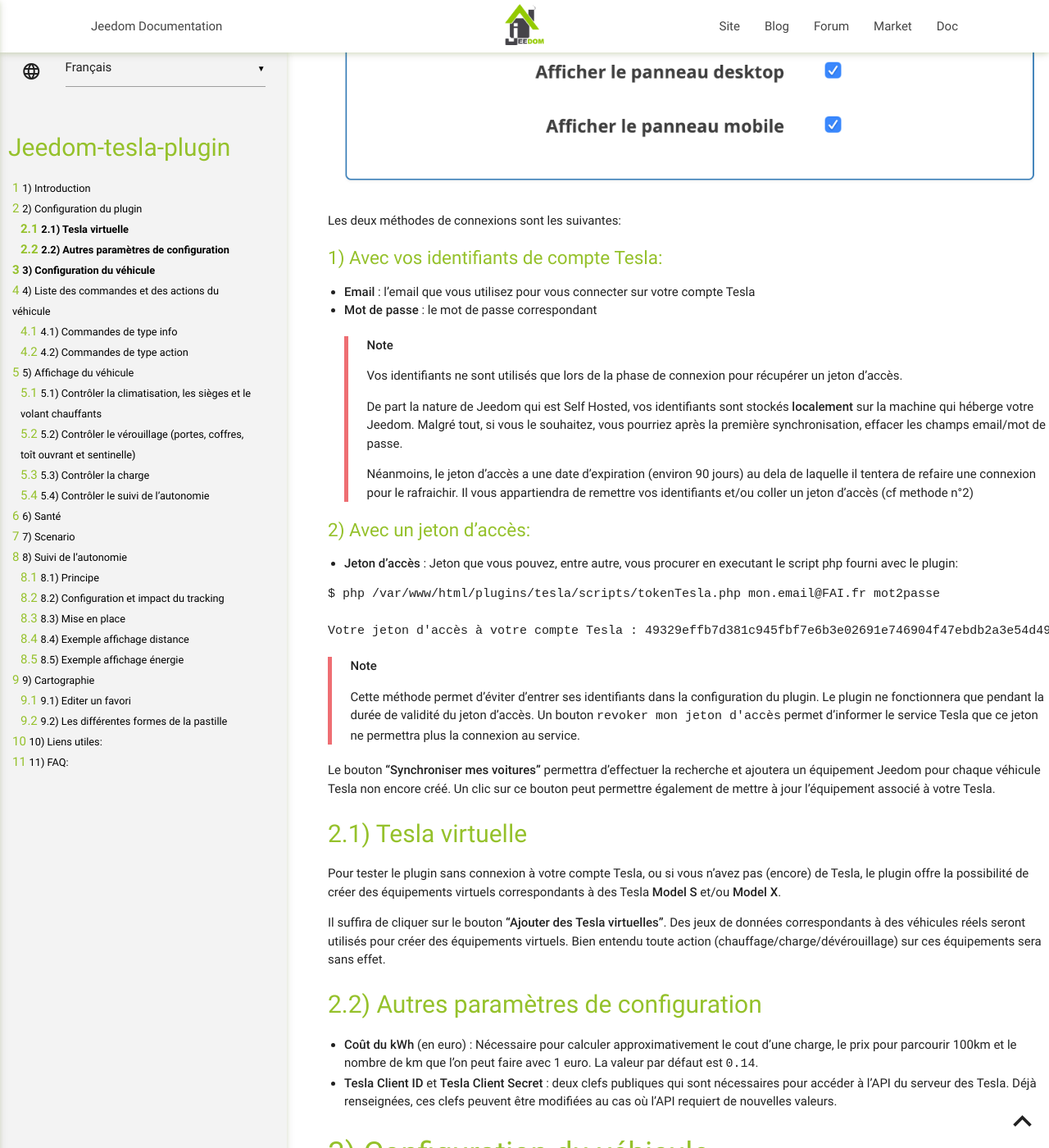
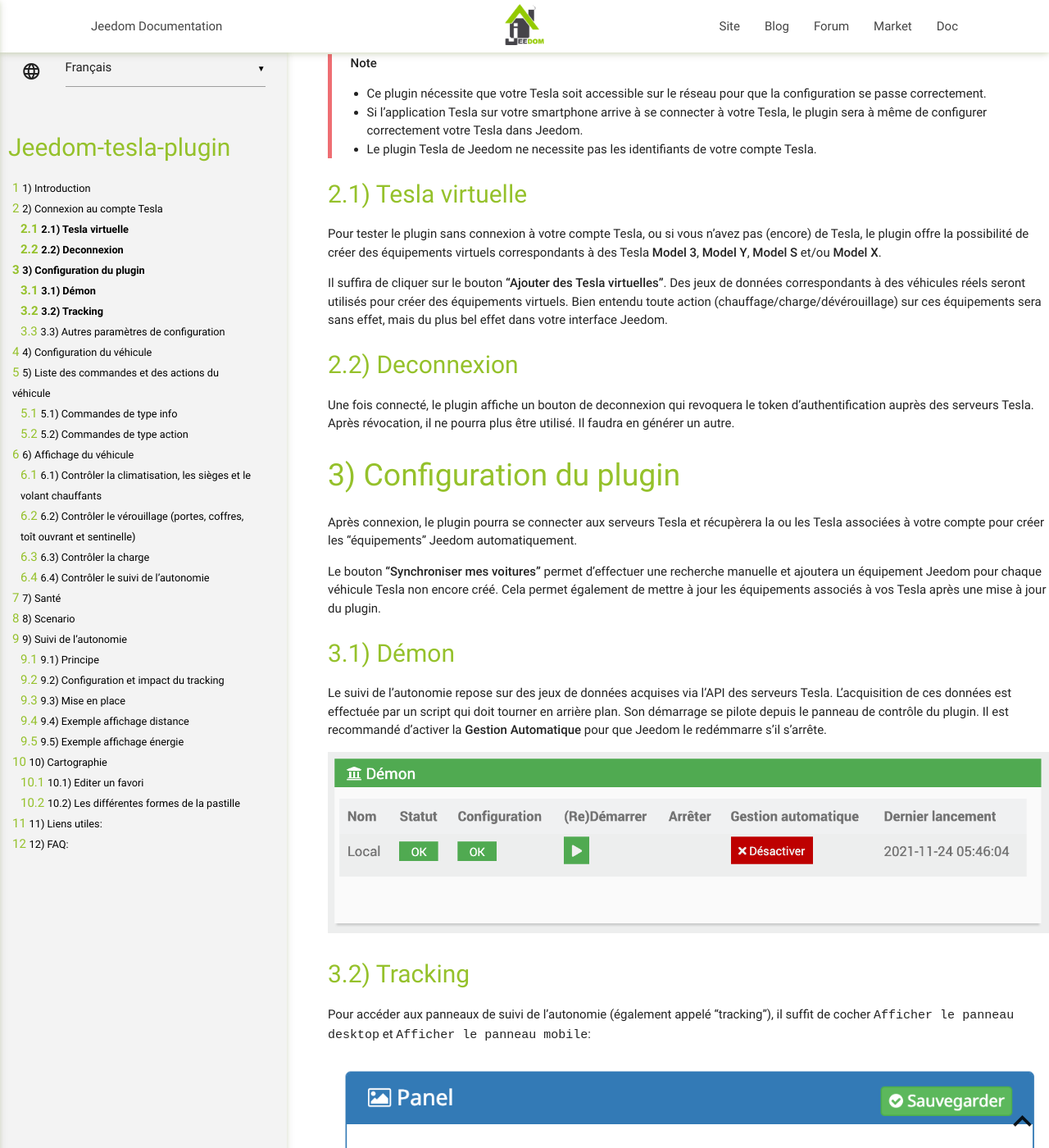
Before and after one commit to vercorsio/jeedom-tesla-plugin, a Jekyll site: the page built from fr_FR/index.md, in a window 1280 px wide and 1400 px high, scrolled down 2968 px. Shown: the whole window at 82% size. Built offline with Jekyll 4.4.1, drawn with Linux system fonts in a browser that asks for light colours; our own code applies the rules of GitHub Pages for plain Markdown files; some of the changed text lies outside the part shown.

Commit message:
Doc updated

````diff
--- a/fr_FR/index.md
+++ b/fr_FR/index.md
@@ -2,7 +2,9 @@
 ===
 Bienvenue sur la page de documentation du plugin Tesla de Jeedom !
 
-Avec ce plugin, l'utilisateur peut accéder à sa voiture Tesla, et intéragir avec les données remontées par l'API proposée par Tesla.
+Avec ce plugin l'utilisateur peut accéder à sa voiture Tesla et intéragir avec les données remontées par l'API proposée par Tesla.
+
+Les informations proposées par Tesla peuvent être utilisées dans votre domotique et des actions peuvent être executées dans vos scénarios Jeedom, pour par exemple démarrer une recharge à une heure précise selon l'endroit, fermer les fenêtres s'il pleut, allumer la climatisation le matin s'il fait froid, ajuster l'ampérage de recharge selon la capacité de production de vos panneaux photovoltaïques, ....
 
 Ce plugin propose également un panneau pour suivre sur un graphique l'évolution de l'autonomie et de l'énergie au cours d'une journée, au gré des kilomètres parcourus:
 
@@ -15,99 +17,98 @@
 
  <img src="../images/tracking-map.png" alt="map" width="804" style="border-radius:8px;"/>
 
-Et parce que ce plugin est une composante de votre système de domotique, la majeure partie des fonctions de la voiture peut être programmée dans des scénarios. Par exemple, si vous souhaitez que votre voiture ait une charge de 90% à 6h55, il suffit de créer le scénario qui règlera l'heure de départ de la charge !
-
+Et parce que ce plugin est une composante de votre système de domotique, votre Tesla rejoint tous les équipements de votre maison. Ce qui vous permettra de les combiner entre eux pour des affichages ou des actions coordonnées.
 
 Retrouvez la liste des nouveautés sur le [Change log](http://tesla.jeedom.free.fr/changelog).
 
 
-Configuration du plugin
+Connexion au compte Tesla
 =======================
 
 La configuration est très simple, après téléchargement du plugin, il
-vous suffit de l’activer et d'utiliser l'une des deux méthodes indiquées ci-dessous pour accéder à votre compte Tesla.
+vous suffit de l’activer et de renseigner le jeton d'accès necessaire pour accéder à votre compte Tesla.
 
 ![config](../images/configPlugin-1.png)
 
-Le plugin va rechercher la ou les Tesla associées à votre compte et créer les équipements automatiquement.
+Pour permettre au plugin d'intéragir avec votre Tesla, un **jeton d'authentification** doit être renseigné. Ce jeton est obtenu en utilisant une application dédiée. Comme par exemple :
+ * [Auth app for Tesla](https://apps.apple.com/us/app/auth-app-for-tesla/id1552058613)
+  * [Tesla Tokens](https://play.google.com/store/apps/details?id=net.leveugle.teslatokens)
+
+Ces applications utilisent la page d'authentification du site officiel Tesla et vous donnent après connexion deux jetons:
+ * le **jeton d'accès** : il est utilisé par le plugin dans ses échanges avec les serveurs Tesla. Ce jeton est valide environ 45 jours.
+  * le **jeton de rafraichissement** : s'il est indiqué, il permettra au plugin de remplacer automatiquement le **jeton d'accès** quand il expire.
+
 
 ![config](../images/configPlugin-2.png)
-> **Tip**
+> **Note**
 >
 >  - Ce plugin nécessite que votre Tesla soit accessible sur le réseau pour que la configuration se passe correctement.
 >  - Si l'application Tesla sur votre smartphone arrive à se connecter à votre Tesla, le plugin sera à même de configurer correctement votre Tesla dans Jeedom.
-
-Pour accéder au panneaux de suivi de l'autonomie, il suffit de cocher `Afficher le panneau desktop` et `Afficher le panneau mobile`:
-![config](../images/configPlugin-4.png)
-
-
-Les deux méthodes de connexions sont les suivantes:
-
-### 1) Avec vos identifiants de compte Tesla:
-
-- **Email** : l'email que vous utilisez pour vous connecter sur votre compte Tesla
-- **Mot de passe** : le mot de passe correspondant
-> **Note**
->
-> Vos identifiants ne sont utilisés que lors de la phase de connexion pour récupérer un jeton d'accès.
->
-> De part la nature de Jeedom qui est Self Hosted, vos identifiants sont stockés **localement** sur la machine qui héberge votre Jeedom. Malgré tout, si vous le souhaitez, vous pourriez après la première synchronisation, effacer les champs email/mot de passe.
->
-> Néanmoins, le jeton d'accès a une date d'expiration (environ 90 jours) au dela de laquelle il tentera de refaire une connexion pour le rafraichir. Il vous appartiendra de remettre vos identifiants et/ou coller un jeton d'accès (cf methode n°2)
-
-### 2) Avec un jeton d'accès:
-
-- **Jeton d'accès** : Jeton que vous pouvez, entre autre, vous procurer en executant le script php fourni avec le plugin:
-
-```
-$ php /var/www/html/plugins/tesla/scripts/tokenTesla.php mon.email@FAI.fr mot2passe
-
-Votre jeton d'accès à votre compte Tesla : 49329effb7d381c945fbf7e6b3e02691e746904f47ebdb2a3e54d49c93473e80
-```
-
-> **Note**
->
-> Cette méthode permet d'éviter d'entrer ses identifiants dans la configuration du plugin.
-> Le plugin ne fonctionnera que pendant la durée de validité du jeton d'accès.
-> Un bouton `revoker mon jeton d'accès` permet d'informer le service Tesla que ce jeton ne permettra plus la connexion au service.
-
-Le bouton __"Synchroniser mes voitures"__ permettra d'effectuer la recherche et ajoutera un équipement Jeedom pour chaque véhicule Tesla non encore créé. Un clic sur ce bouton peut permettre également de mettre à jour l'équipement associé à votre Tesla.
+> -  Le plugin Tesla de Jeedom ne necessite pas les identifiants de votre compte Tesla.
 
 Tesla virtuelle
 --
 
-Pour tester le plugin sans connexion à votre compte Tesla, ou si vous n'avez pas (encore) de Tesla, le plugin offre la possibilité de créer des équipements virtuels correspondants à des Tesla __Model S__ et/ou __Model X__.
+Pour tester le plugin sans connexion à votre compte Tesla, ou si vous n'avez pas (encore) de Tesla, le plugin offre la possibilité de créer des équipements virtuels correspondants à des Tesla __Model 3__,  __Model Y__, __Model S__ et/ou __Model X__.
 
-Il suffira de cliquer sur le bouton __"Ajouter des Tesla virtuelles"__. Des jeux de données correspondants à des véhicules réels seront utilisés pour créer des équipements virtuels. Bien entendu toute action (chauffage/charge/dévérouillage) sur ces équipements sera sans effet.
+Il suffira de cliquer sur le bouton __"Ajouter des Tesla virtuelles"__. Des jeux de données correspondants à des véhicules réels seront utilisés pour créer des équipements virtuels. Bien entendu toute action (chauffage/charge/dévérouillage) sur ces équipements sera sans effet, mais du plus bel effet dans votre interface Jeedom.
+
+Deconnexion
+--
+
+Une fois connecté, le plugin affiche un bouton de deconnexion qui revoquera le token d'authentification auprès des serveurs Tesla. Après révocation, il ne pourra plus être utilisé. Il faudra en générer un autre.
+
+Configuration du plugin
+=======================
+
+Après connexion, le plugin pourra se connecter aux serveurs Tesla et récupèrera la ou les Tesla associées à votre compte pour créer les "équipements" Jeedom automatiquement.
+
+Le bouton __"Synchroniser mes voitures"__ permet d'effectuer une recherche manuelle et ajoutera un équipement Jeedom pour chaque véhicule Tesla non encore créé. Cela permet également de mettre à jour les équipements associés à vos Tesla après une mise à jour du plugin.
+
+Démon
+--
+Le suivi de l'autonomie repose sur des jeux de données acquises via l'API des serveurs Tesla. L'acquisition de ces données est effectuée par un script qui doit tourner en arrière plan. Son démarrage se pilote depuis le panneau de contrôle du plugin. Il est recommandé d'activer la **Gestion Automatique** pour que Jeedom le redémmarre s'il s'arrête.
+
+![config](../images/tesla-daemon.png)
+
+Tracking
+--
+
+Pour accéder aux panneaux de suivi de l'autonomie (également appelé "tracking"), il suffit de cocher `Afficher le panneau desktop` et `Afficher le panneau mobile`:
+
+![config](../images/configPlugin-4.png)
+
+
 
 Autres paramètres de configuration
 --
 
 - **Coût du kWh** (en euro) : Nécessaire pour calculer approximativement le cout d'une charge, le prix pour parcourir 100km et le nombre de km que l'on peut faire avec 1 euro. La valeur par défaut est `0.14`.
 - **Tesla Client ID** et **Tesla Client Secret** : deux clefs publiques qui sont nécessaires pour accéder à l'API du serveur des Tesla. Déjà renseignées, ces clefs peuvent être modifiées au cas où l'API requiert de nouvelles valeurs.
+- **cronHourly** : S'il est activé, une fois par heure, le plugin fait une mise à jour des données du widget. Quand le tracking est actif, les données du widget sont mises à jour au fil de l'eau.
 
 
 
 Configuration du véhicule
 =======================
 
-Une fois le plugin configuré, le ou les véhicules de votre compte tesla sont ajoutés. Il suffit de cliquer sur chacun pour l'activer, le rendre visible et l'attacher à un objet parent (ici le Garage) :
+Une fois le plugin configuré, le ou les véhicules de votre compte tesla sont ajoutés.
 
  <img src="../images/configPlugin-3.png" alt="config" width="804" style="border-radius:8px;"/>
 
- * __Vehicle Identification Number (VIN)__ : Champ obligatoire qui permet d'identifier de manière unique votre véhicule pour intéragir avec les serveurs Tesla.
+ Un lien **Documentation** permet d'afficher cette documentation, et un lien **Aide** apporte un premier niveau d'aide en cas de besoin.
 
+Pour configurer le véhicule, il suffit de cliquer sur son image. Il sera alors possible de l'activer, le rendre visible et l'attacher à un objet parent (ici le Garage) :
 
  <img src="../images/configCar-1.png" alt="config" width="804" style="border-radius:8px;"/>
 
-Le __Suivi de l'autonomie__ en mode `énergie` nécessite quelques informations liées à la batterie, telle que:
-
+ * __Vehicle Identification Number (VIN)__ : Champ obligatoire qui permet d'identifier de manière unique votre véhicule pour intéragir avec les serveurs Tesla.
  * __Capacité batterie__ : La capacité "commerciale" de la batterie en kWh
- * __Autonomie__ : le nombre de kilomètres qu'il est possible de parcourir avec 100% d'autonomie. Vous pouvez choisir de laisser le plugin estimer le nombre de kilomètre qu'il est possible de faire avec un 'plein'.
- * __Consommation typique__ : En théorie, c'est le rapport entre `Capacité batterie X 1000 / Autonomie`. Ajustable selon ses propres constatations.
+ * __Autonomie__ : le nombre de kilomètres qu'il est possible de parcourir avec 100% d'autonomie. Vous pouvez choisir de laisser le plugin estimer le nombre de kilomètre qu'il est possible de faire avec un 'plein' (cocher alors "estimer").
+ * __Consommation typique__ : En théorie, c'est le rapport entre `Capacité batterie x 1000 / Autonomie`. Ajustable selon ses propres constatations.
  * __Affichage__ : L'affichage par défaut du Suivi de l'Autonomie. Choix : `Energie` ou `Distance`.
 
-Ici vous pourrez également choisir une image pour votre voiture.
+Et vous pourrez également choisir une image pour votre voiture.
 
 
 Liste des commandes et des actions du véhicule
````
Also changed, not shown: images/configCar-1.png, images/configPlugin-3.png, images/tesla-daemon.png (added).
